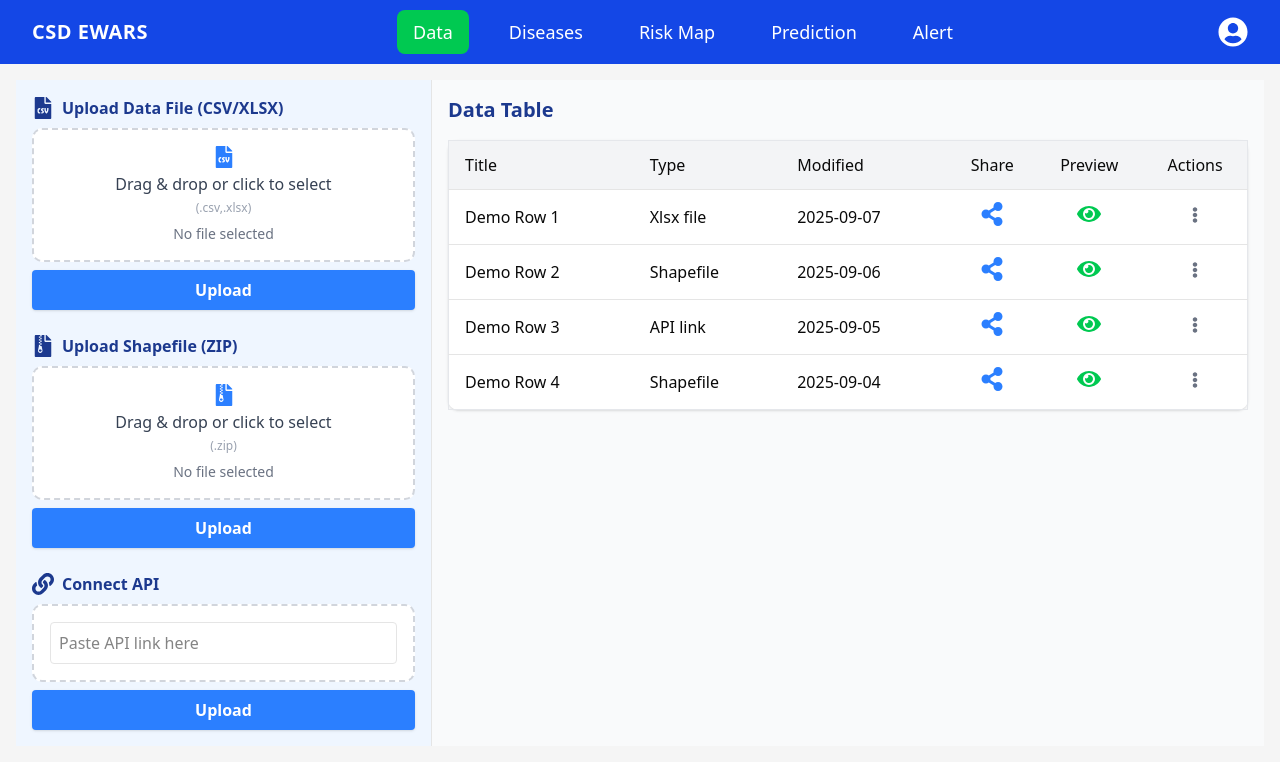
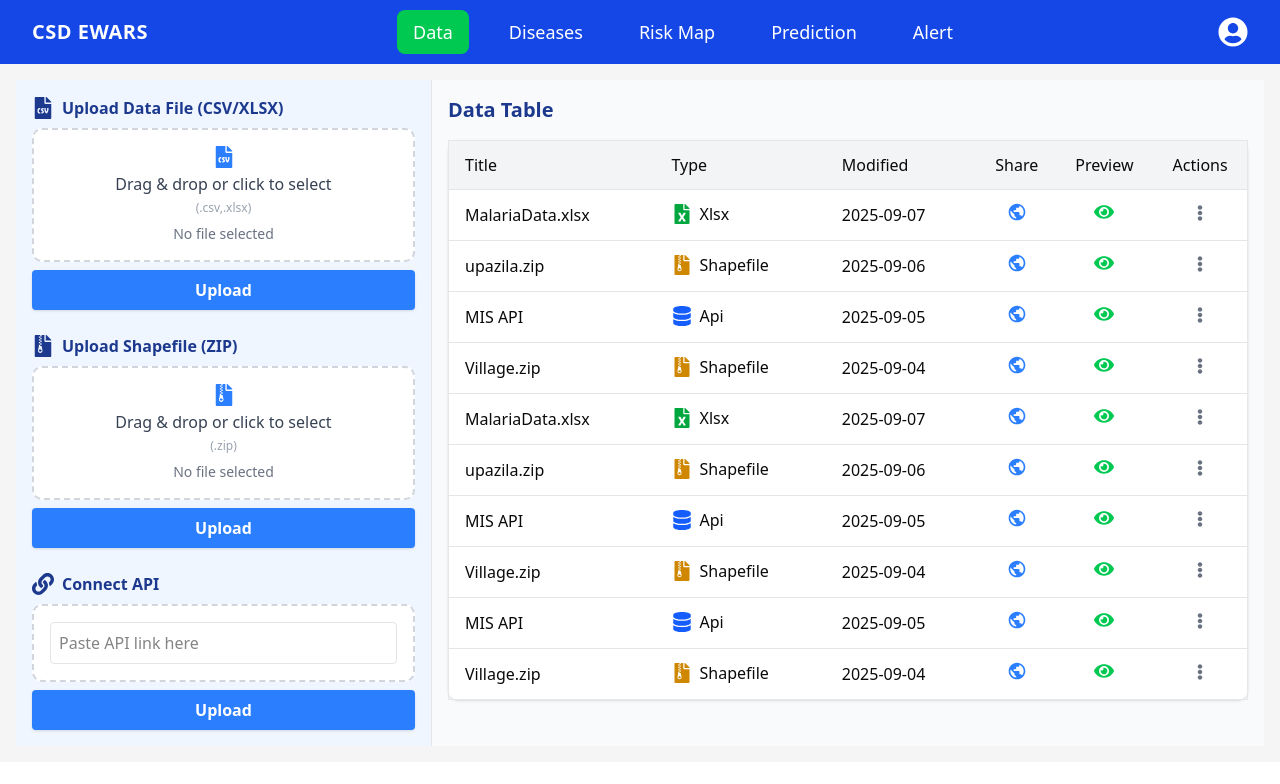
Before and after one commit to khalilurrrahmanridoykhan/EWARS, a React (Vite) app: page /data in a window 1280 px wide. Shown: the top 784 px of the page. Built offline with nearby package versions, Linux system fonts and the light colour scheme.

Commit message:
feat: demo data added

```diff
--- a/src/page/Datapage.jsx
+++ b/src/page/Datapage.jsx
@@ -1,12 +1,20 @@
 import React, { useRef, useState } from "react";
-import { FaFileCsv, FaFileArchive, FaLink, FaShareAlt, FaEye, FaEllipsisV, FaEdit, FaTrash } from "react-icons/fa";
+import { FaFileCsv, FaFileArchive, FaLink, FaShareAlt, FaEye, FaEllipsisV, FaEdit, FaTrash, FaFileExcel } from "react-icons/fa";
 import { toast } from "sonner";
+import { MdOutlinePublic } from "react-icons/md";
+import { FaDatabase } from "react-icons/fa";
 
 const demoData = [
-    { title: "Demo Row 1", type: "Xlsx file", modified: "2025-09-07" },
-    { title: "Demo Row 2", type: "Shapefile", modified: "2025-09-06" },
-    { title: "Demo Row 3", type: "API link", modified: "2025-09-05" },
-    { title: "Demo Row 4", type: "Shapefile", modified: "2025-09-04" },
+    { title: "MalariaData.xlsx", type: "xlsx", modified: "2025-09-07" },
+    { title: "upazila.zip", type: "shapefile", modified: "2025-09-06" },
+    { title: "MIS API", type: "api", modified: "2025-09-05" },
+    { title: "Village.zip", type: "shapefile", modified: "2025-09-04" },
+    { title: "MalariaData.xlsx", type: "xlsx", modified: "2025-09-07" },
+    { title: "upazila.zip", type: "shapefile", modified: "2025-09-06" },
+    { title: "MIS API", type: "api", modified: "2025-09-05" },
+    { title: "Village.zip", type: "shapefile", modified: "2025-09-04" },
+    { title: "MIS API", type: "api", modified: "2025-09-05" },
+    { title: "Village.zip", type: "shapefile", modified: "2025-09-04" },
 ];
 
 
@@ -18,6 +26,20 @@ export default function DataPage() {
         if (!data || (typeof data === "string" && !data)) alert("No file or URL selected");
         else alert(`Uploading "${typeof data === "string" ? data : data.name}" (simulated)`);
     };
+
+    const getTypeIcon = (type) => {
+        switch (type.toLowerCase()) {
+            case "xlsx":
+                return <FaFileExcel className="text-green-600 w-5 h-5" />;
+            case "shapefile":
+                return <FaFileArchive className="text-yellow-600 w-5 h-5" />;
+            case "api":
+                return <FaDatabase className="text-blue-600 w-5 h-5" />;
+            default:
+                return <FaFileArchive className="text-gray-500 w-5 h-5" />;
+        }
+    };
+
 
     return (
         <div className="flex flex-col lg:flex-row  bg-gray-50">
@@ -58,18 +80,37 @@ export default function DataPage() {
                     </thead>
                     <tbody>
                         {demoData.map((row, idx) => (
-                            <tr key={idx} className="border-t hover:bg-blue-50 group relative">
+                            <tr
+                                key={idx}
+                                className="border-t hover:bg-blue-50 group relative"
+                            >
                                 <td className="px-4 py-3">{row.title}</td>
-                                <td className="px-4 py-3">{row.type}</td>
+                                <td className="px-4 py-3 flex items-center gap-2">
+                                    {getTypeIcon(row.type)}
+                                    <span className="capitalize">{row.type}</span>
+                                </td>
                                 <td className="px-4 py-3">{row.modified}</td>
+
                                 {/* Share Button */}
                                 <td className="px-2 py-3 text-center">
-                                    <button className="text-blue-500 hover:text-blue-700" title="Share"><FaShareAlt className="w-6 h-6" /></button>
+                                    <button
+                                        className="text-blue-500 hover:text-blue-700"
+                                        title="Share"
+                                    >
+                                        <MdOutlinePublic className="w-5 h-5" />
+                                    </button>
                                 </td>
+
                                 {/* Preview Button */}
                                 <td className="px-2 py-3 text-center">
-                                    <button className="text-green-500 hover:text-green-700" title="Preview"><FaEye className="w-6 h-6" /></button>
+                                    <button
+                                        className="text-green-500 hover:text-green-700"
+                                        title="Preview"
+                                    >
+                                        <FaEye className="w-5 h-5" />
+                                    </button>
                                 </td>
+
                                 {/* Actions Dropdown */}
                                 <td className="px-2 py-3 text-center relative">
                                     <button
@@ -83,10 +124,22 @@ export default function DataPage() {
                                             className="absolute right-0 top-8 z-50 bg-white border border-gray-200 shadow-md rounded w-28 text-left"
                                             onMouseLeave={() => setMenuOpen(null)}
                                         >
-                                            <button className="flex items-center gap-2 px-4 py-2 w-full hover:bg-gray-100 text-sm text-gray-700" onClick={() => { alert('Edit clicked'); setMenuOpen(null); }}>
+                                            <button
+                                                className="flex items-center gap-2 px-4 py-2 w-full hover:bg-gray-100 text-sm text-gray-700"
+                                                onClick={() => {
+                                                    alert("Edit clicked");
+                                                    setMenuOpen(null);
+                                                }}
+                                            >
                                                 <FaEdit /> Edit
                                             </button>
-                                            <button className="flex items-center gap-2 px-4 py-2 w-full hover:bg-gray-100 text-sm text-red-600" onClick={() => { alert('Delete clicked'); setMenuOpen(null); }}>
+                                            <button
+                                                className="flex items-center gap-2 px-4 py-2 w-full hover:bg-gray-100 text-sm text-red-600"
+                                                onClick={() => {
+                                                    alert("Delete clicked");
+                                                    setMenuOpen(null);
+                                                }}
+                                            >
                                                 <FaTrash /> Delete
                                             </button>
                                         </div>
```
